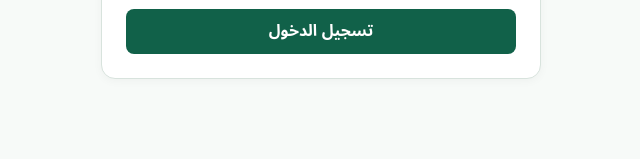
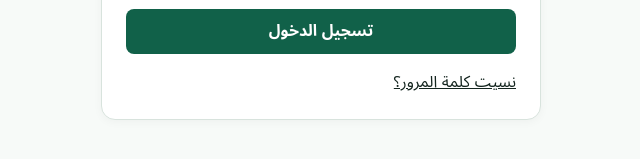
Before and after one commit to mohamedmasoud3030-tech/Terranex, a Next.js app: page /login in a window 1280 px wide. Shown: the part 437-596 px from the top of the page, without its empty margins (440-1080 px from the left). Built offline with nearby package versions, Linux system fonts and the light colour scheme; no server answers.

Commit message:
feat(auth): link password recovery from login

```diff
--- a/src/app/login/login-form.tsx
+++ b/src/app/login/login-form.tsx
@@ -24,6 +24,7 @@ export function LoginForm() {
           {state.error && <p className="error" role="alert">{state.error}</p>}
           <button disabled={pending}>{pending ? 'جارٍ الدخول…' : 'تسجيل الدخول'}</button>
         </form>
+        <a href="/forgot-password">نسيت كلمة المرور؟</a>
       </section>
     </main>
   );
```
